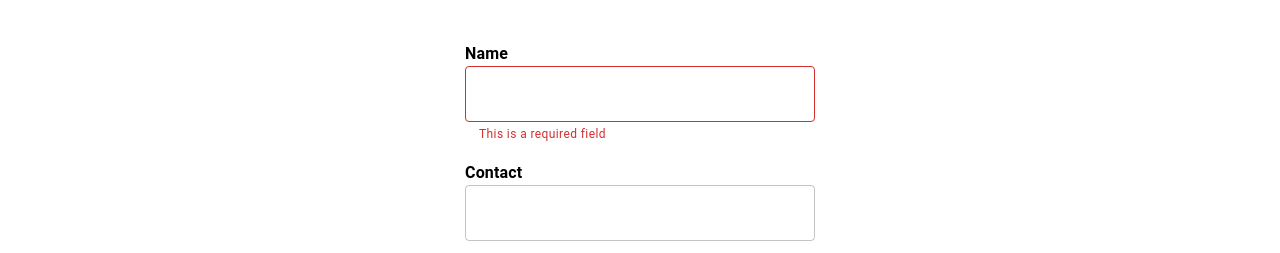
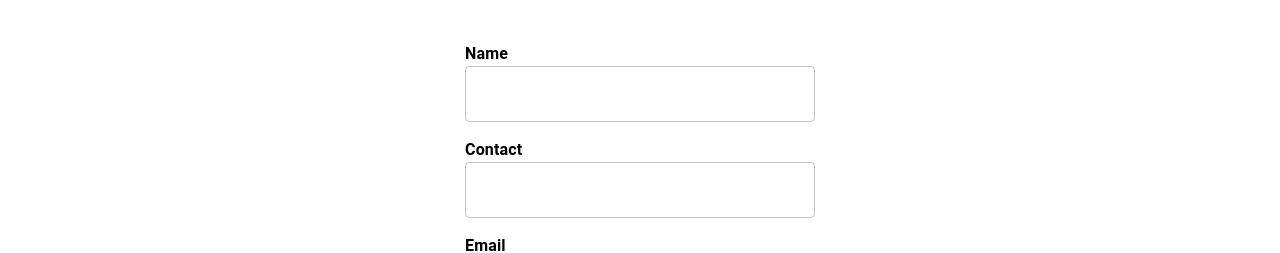
Before and after one commit to felixli1998/FYP-24_DCS__CodeAbility-Crew_EcoYah, a React (Create React App) app in the folder client/: page /edit-profile in a window 1280 px wide. Shown: the part 182-435 px from the top of the page. Built offline with nearby package versions, Linux system fonts and the light colour scheme; no server answers.

Commit message:
feat: error messages

```diff
--- a/client/src/pages/EditProfile.tsx
+++ b/client/src/pages/EditProfile.tsx
@@ -24,24 +24,44 @@ export default function EditProfile() {
     profilePic: ""
   }
 
+  const defaultErrorState = {
+    name: { error: false, helperText: "" },
+    contactNum: { error: false, helperText: "" },
+    email: { error: false, helperText: "" },
+    profilePic: { error: false, helperText: "" }
+  }
+
   // TODO: Note to self, can I just use a regular useState and achieve the same outcome?
-  const reducer = (state: any, action:any) => {
+  const userDataReducer = (state: any, action:any) => {
     switch (action.type) {
-      case 'updateName':
-        // console.log('state', )
+      case 'name':
         return { ...state, name: action.payload };
-      case 'updateContactNum':
+      case 'contactNum':
         return { ...state, contactNum: action.payload };
-      case 'updateProfilePic':
+      case 'profilePic':
         return { ...state, profilePic: action.payload };
-      case 'updateAll':
+      case 'all':
         return { ...state, ...action.payload };
       default:
         throw new Error();
     }
   }
 
-  const [userData, userDataDispatch] = useReducer(reducer, defaultState);
+  const errorReducer = (state: any, action:any) => {
+    switch(action.type) {
+      case 'Required Field':
+        return { ...state, [action.payload]: {error: true, helperText: "This is a required field"} };
+      case 'Invalid Contact':
+        return { ...state, [action.payload]: {error: true, helperText: "Please input a valid value."} };
+      case 'Reset':
+        return { ...state, [action.payload]: {error: false, helperText: ""} };
+      case 'Reset All':
+        return { ...defaultErrorState };
+    }
+  }
+
+  const [userData, userDataDispatch] = useReducer(userDataReducer, defaultState);
+  const [errorData, errorDataDispatch] = useReducer(errorReducer, defaultErrorState);
 
   const retrieveProfileInfo = async () => {
     try {
@@ -50,7 +70,7 @@ export default function EditProfile() {
       if(action) {
         // Currently, we do not have points so it will be null
         const { name, email, contactNum, imageUrl = profilePic } = data;
-        userDataDispatch({ type: 'updateAll', payload: { name, email, contactNum, profilePic: imageUrl }})
+        userDataDispatch({ type: 'all', payload: { name, email, contactNum, profilePic: imageUrl }})
       } else {
         // TODO: Currently, we do not really have any robust error message
         console.log("Error retrieving user info");
@@ -66,17 +86,24 @@ export default function EditProfile() {
 
   // // Function to validate changes are valid
   const validateChanges = () => {
-    const { name, contactNum, email } = userData;
-    // Ensure not empty
-    if (name === "" || contactNum === "" || email === "") {
-      console.log("All fields cannot be empty");
+    const REQUIRED_FIELDS = ['name', 'contactNum', 'email'];
+
+    REQUIRED_FIELDS.forEach((field) => {
+      if(userData[field].trim() === "") {
+        errorDataDispatch({ type: 'Required Field', payload: field });
+      }
+    })
+
+    // Ensure contact is a number
+    if (isNaN(Number(userData['contactNum']))) {
+      errorDataDispatch({ type: 'Invalid Contact', payload: 'contactNum' });
+    }
+
+    if(Object.values(errorData).some((error: any) => error.error)) {
       return false;
     }
-    // Ensure contact is a number
-    if (isNaN(Number(contactNum))) {
-      console.log("Contact must be a number");
-    }
-    return true;
+
+    return true
   };
 
   // Function to handle photo upload
@@ -94,17 +121,9 @@ export default function EditProfile() {
 
   // Function to handle save changes
   const handleSaveChanges = () => {
-    // Validate changes
-    if (validateChanges()) {
-      // console.log("Backend request to server to change details!");
-      // console.log("Name:", nameInput);
-      // console.log("Contact:", contactInput);
-      // console.log("Email:", userData.email);
-      return true;
-    }
-    // console.log("Validation failed, will not send to server!")
-    console.log(userData)
-    return true;
+    if (!validateChanges()) return
+
+    // TODO: INVOKE FUNCTION TO SAVE CHANGES
   };
 
   // Function to handle terminate account
@@ -113,6 +132,11 @@ export default function EditProfile() {
     console.log("Email:", userData.email);
     return true;
   };
+
+  const handleFieldChange = (event: React.ChangeEvent<HTMLInputElement>, field: string) => {
+    userDataDispatch({ type: field, payload: event.target.value });
+    errorDataDispatch({ type: 'Reset', payload: field }); // Remove existing error message
+  }
 
   return (
     <ThemeProvider theme={theme}>
@@ -142,11 +166,8 @@ export default function EditProfile() {
               profilePic={userData.profilePic}
               handlePhotoUpload={handlePhotoUpload}
             />
-            {/* Name */}
-            <ProfileTextField label="Name" value={userData.name} onChange={(e) => userDataDispatch({ type: 'updateName', payload: e.target.value})} error={true} helperText="This is a required field"/>
-            {/* Contact */}
-            <ProfileTextField label="Contact" value={userData.contactNum} onChange={(e) => userDataDispatch({ type: 'updateContactNum', payload: e.target.value})} />
-            {/* Email */}
+            <ProfileTextField label="Name" value={userData.name} onChange={(e) => handleFieldChange(e, 'name')} error={errorData.name.error} helperText={errorData.name.helperText}/>
+            <ProfileTextField label="Contact" value={userData.contactNum} onChange={(e) => handleFieldChange(e, 'contactNum')} error={errorData.contactNum.error} helperText={errorData.contactNum.helperText}/>
             <ProfileTextField label="Email" value={userData.email} disabled={true} />
           </Box>
 
```
